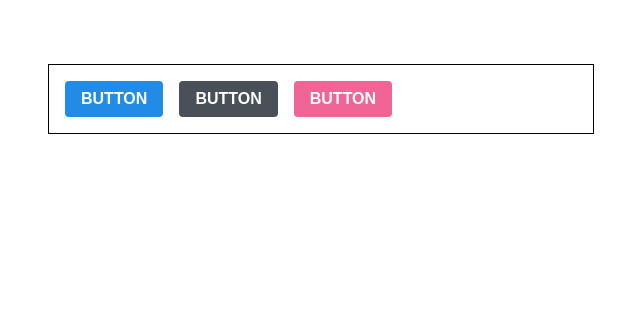
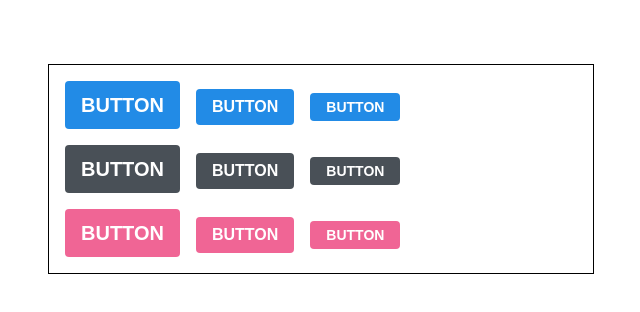
Before and after one commit to hyongti/styled-component, a React (Create React App) app: page / in a window 1280 px wide. Shown: the top 312 px of the page, without its empty margins (319-959 px from the left). Built offline with nearby package versions, Linux system fonts and the light colour scheme.

Commit message:
sizeStyles 분리
인덱스로 접근할 때 string이 안 되는 이유 알게 됨.
string !== string literal

```diff
--- a/src/App.tsx
+++ b/src/App.tsx
@@ -12,6 +12,12 @@ const AppBlock = styled.div`
   padding: 1rem;
 `;
 
+const ButtonGroup = styled.div`
+  & + & {
+    margin-top: 1rem;
+  }
+`;
+
 function App() {
   return (
     <ThemeProvider
@@ -24,9 +30,29 @@ function App() {
       }}
     >
       <AppBlock>
-        <Button>BUTTON</Button>
-        <Button color="gray">BUTTON</Button>
-        <Button color="pink">BUTTON</Button>
+        <ButtonGroup>
+          <Button size="large">BUTTON</Button>
+          <Button>BUTTON</Button>
+          <Button size="small">BUTTON</Button>
+        </ButtonGroup>
+        <ButtonGroup>
+          <Button color="gray" size="large">
+            BUTTON
+          </Button>
+          <Button color="gray">BUTTON</Button>
+          <Button color="gray" size="small">
+            BUTTON
+          </Button>
+        </ButtonGroup>
+        <ButtonGroup>
+          <Button color="pink" size="large">
+            BUTTON
+          </Button>
+          <Button color="pink">BUTTON</Button>
+          <Button color="pink" size="small">
+            BUTTON
+          </Button>
+        </ButtonGroup>
       </AppBlock>
     </ThemeProvider>
   );
--- a/src/Button.tsx
+++ b/src/Button.tsx
@@ -2,9 +2,9 @@ import React from "react";
 import styled, { css } from "styled-components";
 import { darken, lighten } from "polished";
 
-const colorStyles = css`
-  ${({ theme, color }: any) => {
-    const selected = theme.palette[color as string];
+const colorStyles = css<{ color: string }>`
+  ${({ theme, color }) => {
+    const selected = theme.palette[color];
     return `
     background: ${selected};
     &:hover {
@@ -17,7 +17,32 @@ const colorStyles = css`
   }}
 `;
 
-const StyledButton = styled.button`
+const sizes = {
+  large: {
+    height: "3rem",
+    fontSize: "1.25rem",
+  },
+  medium: {
+    height: "2.25rem",
+    fontSize: "1rem",
+  },
+  small: {
+    height: "1.75rem",
+    fontSize: "0.875rem",
+  },
+};
+
+// https://soopdop.github.io/2020/12/01/index-signatures-in-typescript/
+type sizeType = "large" | "medium" | "small";
+
+const sizeStyles = css<{ size: string }>`
+  ${({ size }) => css`
+    height: ${sizes[size as sizeType].height};
+    font-size: ${sizes[size as sizeType].fontSize};
+  `}
+`;
+
+const StyledButton = styled.button<{ color: string; size: string }>`
   /* 공통 스타일 */
   /* 왜 inline-flex하면 예시대로 안 됨? */
   display: inline;
@@ -31,8 +56,7 @@ const StyledButton = styled.button`
   padding-right: 1rem;
 
   /* 크기 */
-  height: 2.25rem;
-  font-size: 1rem;
+  ${sizeStyles}
 
   /* 색상 */
   ${colorStyles}
@@ -46,15 +70,17 @@ const StyledButton = styled.button`
 interface ButtonProps {
   children: string;
   color: string;
+  size: string;
 }
 
 Button.defaultProps = {
   color: "blue",
+  size: "medium",
 };
 
-function Button({ children, color, ...rest }: ButtonProps) {
+function Button({ children, color, size, ...rest }: ButtonProps) {
   return (
-    <StyledButton color={color} {...rest}>
+    <StyledButton color={color} size={size} {...rest}>
       {children}
     </StyledButton>
   );
```
